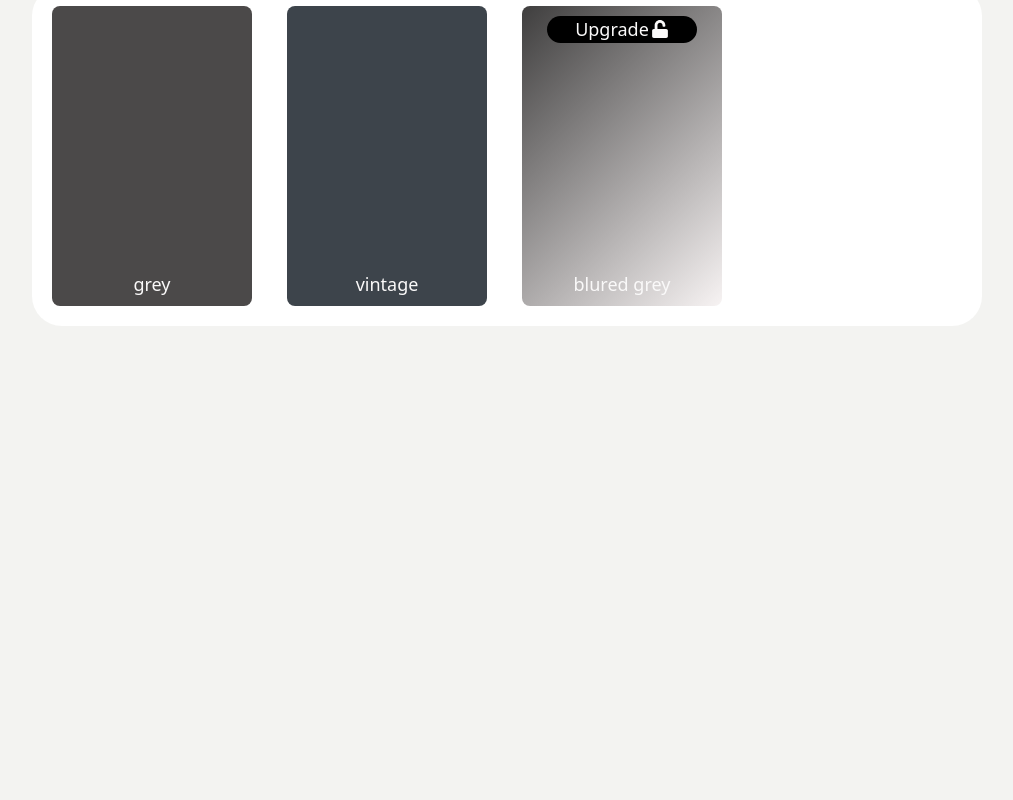
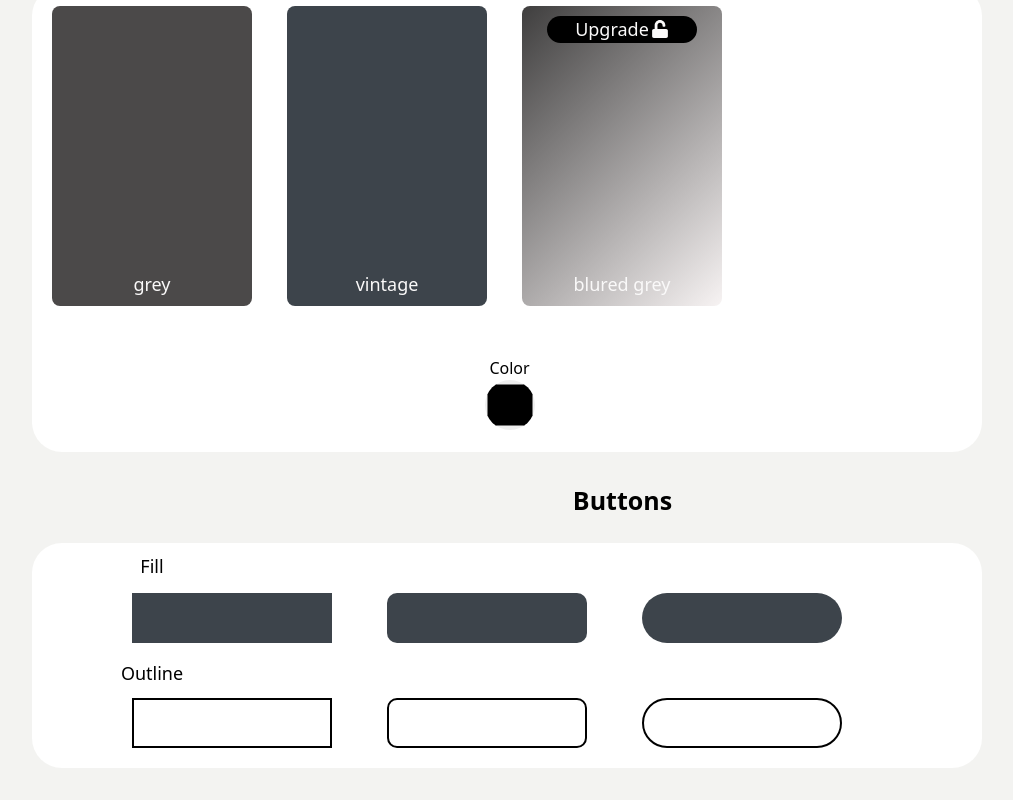
Before and after one commit to nat2132/MyLinkSpace, a React (Vite) app in the folder frontend/: page /appearance in a window 1280 px wide. Shown: the part 1609-2409 px from the top of the page, without its empty margins (40-1053 px from the left). Before the commit the page ends 1967 px from the top, so only its background shows below. Built offline with nearby package versions, Linux system fonts and the light colour scheme.

Commit message:
style changes

```diff
--- a/frontend/src/components/Appearance/appearance.css
+++ b/frontend/src/components/Appearance/appearance.css
@@ -33,6 +33,17 @@
     background-color: white;
     border-radius: 30px;
 }
+.buttons {
+    position: relative;
+    margin-left: 40px;
+    display: grid;
+    grid-template-columns: repeat(3, 250px); /* 4 equal columns */
+    gap: 5px; /* Space between items */
+    padding: 20px; /* Padding around the grid */
+    width: 950px;
+    background-color: white;
+    border-radius: 30px;
+}
 
 .grid-item {
     color: rgb(250, 249, 249);
@@ -45,3 +56,13 @@
     height: 300px; /* Fixed height for better alignment */
     width:200px;
 }
+.grid-item1{
+    color: rgb(250, 249, 249);
+    position: absolute;
+/* Background color for visibility */
+ /* Padding inside each container */
+    text-align: center; /* Center the text */ /* Rounded corners */
+    font-size: 18px; /* Font size */
+    height: 50px; /* Fixed height for better alignment */
+    width:200px;
+}
--- a/frontend/src/components/Appearance/appearance.jsx
+++ b/frontend/src/components/Appearance/appearance.jsx
@@ -1,4 +1,4 @@
-import React from 'react'
+import React, { useState } from 'react'
 import Header from '../Header/header'
 import profile from '/src/images/profile.jpg'
 import './appearance.css'
@@ -7,7 +7,12 @@ import mobile from '/src/images/mobile.png'
 import { FaUnlock } from "react-icons/fa";
 
 
+
 function appearance() {
+    const[color,setColor]=useState("")
+    function handleChange(e){
+        setColor(e.target.value)
+    }
   return (
     <div>
         <Header/>
@@ -111,12 +116,46 @@ function appearance() {
         <button style={{display:'flex',justifyContent:'center',alignItems:'center',width:'150px',borderRadius:'50px',backgroundColor:'black',gap:'2px',marginTop:'10px'}}>Upgrade<FaUnlock/></button>
             <div style={{marginTop:'220px'}}>blured grey</div>
         </div>
+        <div style={{marginTop:'350px',marginLeft:'-700px'}}>
+            <h2>Color</h2>
+            <input style={{border:'none',borderRadius:'30px',width:'50px',height:'50px'}}type="color" placeholder='color' value={color} onChange={handleChange} />
+        </div>
+
+
+        </div>
+        <h2 style={{marginTop:'30px',fontWeight:'bolder',fontSize:'25px',marginLeft:'45px'}}>Buttons </h2><br/>
+        <div className='buttons'>
+        <div style={{marginTop:'30px', marginLeft:'80px',   backgroundColor: '#3D444B', display:'flex',flexDirection:'column',alignItems:'center',gap:'0.5rem',position:'relative'}}class="grid-item1">
+            <h2 style={{color:'black',marginTop:'-40px',marginLeft:'-160px'}}>Fill</h2>
+        </div>
+
+
+            <div style={{ marginTop:'30px',   borderRadius:'10px', marginLeft:'80px',     backgroundColor: '#3D444B', display:'flex',flexDirection:'column',alignItems:'center',gap:'0.5rem',position:'relative'}}class="grid-item1">
+        </div>
+
+        <div style={{marginTop:'30px', borderRadius:'30px',marginLeft:'80px',     backgroundColor: '#3D444B', display:'flex',flexDirection:'column',alignItems:'center',gap:'0.5rem',position:'relative'}}class="grid-item1">
+        </div>
+
+        <div style={{marginTop:'50px', marginLeft:'80px',   backgroundColor: '',border:'2px solid black',      display:'flex',flexDirection:'column',alignItems:'center',gap:'0.5rem',position:'relative'}}class="grid-item1">
+            <h2 style={{color:'black',marginTop:'-40px',marginLeft:'-160px'}}>Outline</h2>
+        </div>
+
+
+            <div style={{ marginTop:'50px',   borderRadius:'10px', marginLeft:'80px',border:'2px solid black',     backgroundColor: '', display:'flex',flexDirection:'column',alignItems:'center',gap:'0.5rem',position:'relative'}}class="grid-item1">
+        </div>
+
+        <div style={{marginTop:'50px', borderRadius:'30px',marginLeft:'80px', border:'2px solid black',         backgroundColor: '', display:'flex',flexDirection:'column',alignItems:'center',gap:'0.5rem',position:'relative'}}class="grid-item1">
+        </div>
+
+
+
+
 
 
         </div>
 
 
-        <p></p>
+
 
 
 
```
